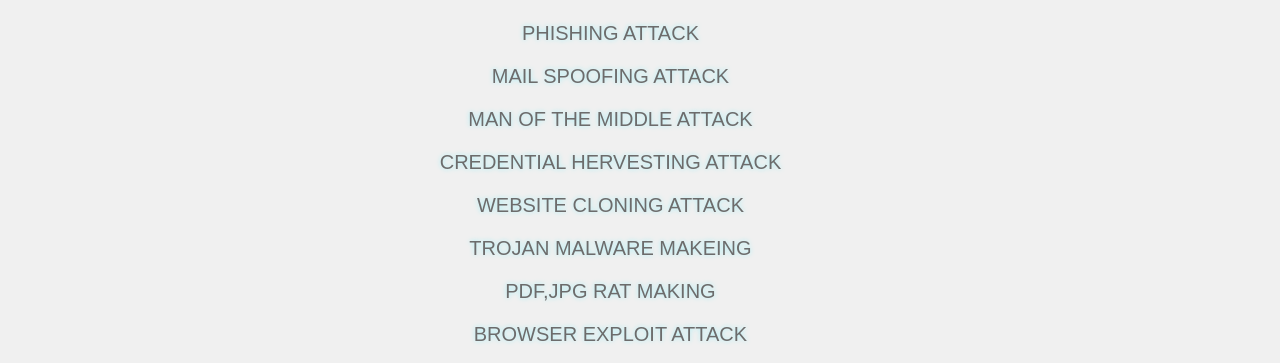
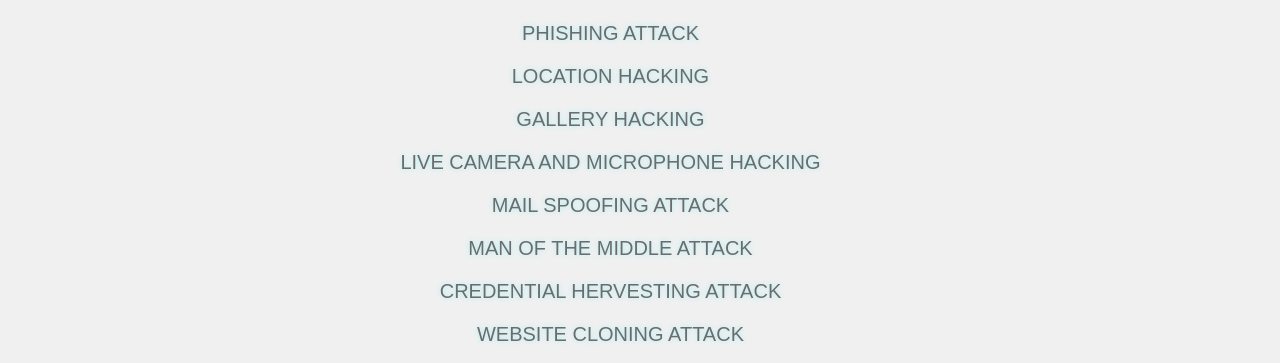
Before and after one commit to ONLY-F4-YOU/more-about-me, a plain HTML site: page index.html in a window 1280 px wide. Shown: the part 419-782 px from the top of the page. Drawn offline with Linux system fonts and the light colour scheme.

Commit message:
Update index.html

```diff
--- a/index.html
+++ b/index.html
@@ -355,6 +355,9 @@ li1 {
         <ul>
 
             <li>PHISHING ATTACK </li>
+            <li>LOCATION HACKING</li>
+            <li>GALLERY HACKING</li>
+            <li>LIVE CAMERA AND MICROPHONE HACKING</li>
             <li>MAIL SPOOFING ATTACK</li>
             <li>MAN OF THE MIDDLE ATTACK</li>
             <li>CREDENTIAL HERVESTING ATTACK</li>
```
